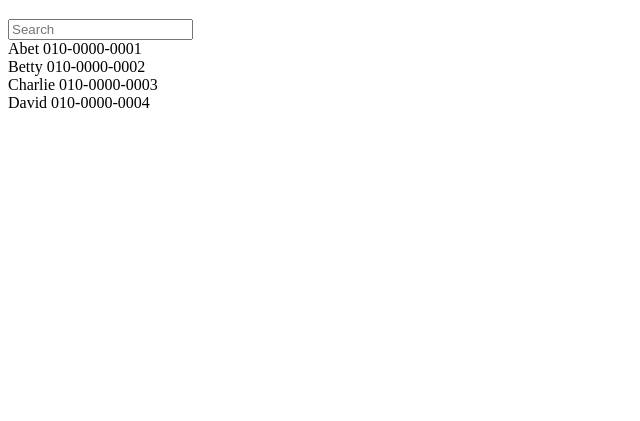
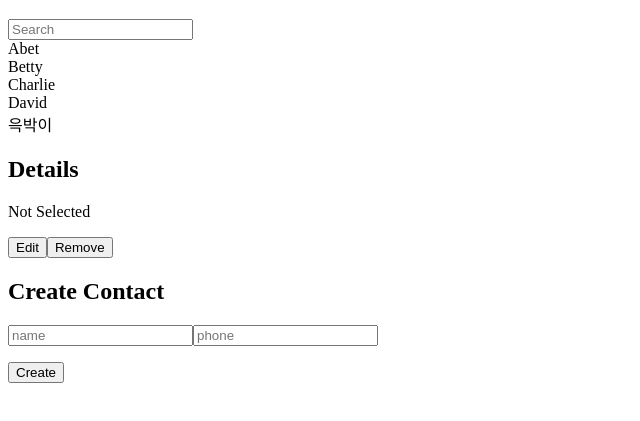
Before and after one commit to min33sky/React_Fundamentals, a React app: page / in a window 1280 px wide. Shown: the part 61-482 px from the top of the page, without its empty margins (0-640 px from the left). Built offline with nearby package versions, Linux system fonts and the light colour scheme; some packages are replaced by stand-ins of ours.

Commit message:
Project Finish

```diff
--- a/package.json
+++ b/package.json
@@ -10,6 +10,9 @@
   "author": "",
   "license": "ISC",
   "dependencies": {
+    "babel-preset-stage-0": "^6.24.1",
+    "immutability-helper": "^2.4.0",
+    "prop-types": "^15.6.0",
     "react": "^16.0.0",
     "react-dom": "^16.0.0"
   },
--- a/src/components/Contact.js
+++ b/src/components/Contact.js
@@ -1,51 +1,188 @@
-import React from 'react';
-import ContactInfo from './ContactInfo';
+import React from "react";
+import ContactInfo from "./ContactInfo";
+import ContactDetails from "./ContactDetails";
+import ContactCreate from "./ContactCreate";
 
+// import update from "react-addons-update";
+import update from "immutability-helper";
+
+/**
+ * 연락처 메인
+ */
 export default class Contact extends React.Component {
-
     constructor(props) {
         super(props);
         this.state = {
-            keyword: '',
+            selectedKey: -1,
+            keyword: "",
             contactData: [
                 {
-                    name: 'Abet',
-                    phone: '010-0000-0001'
-                }, {
-                    name: 'Betty',
-                    phone: '010-0000-0002'
-                }, {
-                    name: 'Charlie',
-                    phone: '010-0000-0003'
-                }, {
-                    name: 'David',
-                    phone: '010-0000-0004'
+                    name: "Abet",
+                    phone: "010-0000-0001"
+                },
+                {
+                    name: "Betty",
+                    phone: "010-0000-0002"
+                },
+                {
+                    name: "Charlie",
+                    phone: "010-0000-0003"
+                },
+                {
+                    name: "David",
+                    phone: "010-0000-0004"
+                },
+                {
+                    name: "윽박이",
+                    phone: "010-0000-0005"
                 }
             ]
         };
+        // 이벤트가 발생하는 객체를 지정한다.
+        this.handleChange = this.handleChange.bind(this);
+        this.handleClick = this.handleClick.bind(this);
 
-        this.handleChange = this
-            .handleChange
-            .bind(this);
+        this.handleCreate = this.handleCreate.bind(this);
+        this.handleRemove = this.handleRemove.bind(this);
+        this.handleEdit = this.handleEdit.bind(this);
     }
 
-    handleChange(e) {
-        this.setState({keyword: e.target.value});
+    /**
+     * Component가 DOM위에 생기기 전에 실행되는 메서드
+     */
+    componentWillMount() {
+        /**
+         * Local Storage에서 JSON을 가져온다.
+         * Data가 있으면 parsing해서 객체로 변환한다.
+         */
+        const contactData = localStorage.contactData;
+
+        if (contactData) {
+            this.setState({
+                contactData: JSON.parse(contactData)
+            });
+        }
     }
 
+    /**
+     * Component가 Update될 때마다 실행되는 메서드
+     */
+    componentDidUpdate(prevProps, prevState) {
+        /**
+         * 이전 값과 현재 값을 비교한 뒤
+         * 값이 바뀌었다면 LocalStorage에 저장한다.
+         */
+        if (
+            JSON.stringify(prevState.contactData) !=
+            JSON.stringify(this.state.contactData)
+        ) {
+            localStorage.contactData = JSON.stringify(this.state.contactData);
+        }
+    }
+
+    /**
+     * 검색창에 입력값 설정
+     * @param {*} e - 이벤트객체
+     */
+    handleChange(e) {
+        this.setState({ keyword: e.target.value });
+    }
+
+    /**
+     * 맴버의 세부 사항 출력
+     * @param {*} key - 맴버 배열의 인덱스
+     */
+    handleClick(key) {
+        this.setState({
+            selectedKey: key
+        });
+        console.log(key + " selected key");
+    }
+
+    /**
+     * 맴버 추가
+     * @param {*} contact - 맴버 1명의 정보
+     */
+    handleCreate(contact) {
+        this.setState({
+            contactData: update(this.state.contactData, { $push: [contact] })
+        });
+    }
+
+    /**
+     * 맴버 삭제
+     */
+    handleRemove() {
+        // 아무 명단도 클릭하지 않았을경우 삭제하지 않는다.
+        if (this.state.selectedKey < 0) {
+            return;
+        }
+
+        this.setState({
+            /**
+             * selectedKey부터 1개의 데이터를 삭제한다.
+             * selectedKey는 -1로 초기화해준다.
+             */
+            contactData: update(this.state.contactData, {
+                $splice: [[this.state.selectedKey, 1]]
+            }),
+            selectedKey: -1
+        });
+    }
+
+    /**
+     * 맴버 수정
+     * @param {*} name
+     * @param {*} phone
+     */
+    handleEdit(name, phone) {
+        // 명단클릭 하지 않았을 시 작동 안한다
+        if (this.state.selectedKey < 0) {
+            return;
+        }
+
+        this.setState({
+            contactData: update(this.state.contactData, {
+                [this.state.selectedKey]: {
+                    name: { $set: name },
+                    phone: { $set: phone }
+                }
+            })
+        });
+    }
+
+    /**
+     * 렌더링
+     */
     render() {
-        const mapToComponents = (data) => {
+        const mapToComponents = data => {
+            // 이름 내림차순 정렬
             data.sort((a, b) => {
                 return a.name > b.name;
             });
-            data = data.filter((contact) => {
-                return contact
-                    .name
-                    .toLowerCase()
-                    .indexOf(this.state.keyword.toLowerCase()) > -1;
+
+            // (검색시 사용)필터링해서 새로운 배열을 리턴
+            data = data.filter(contact => {
+                return (
+                    contact.name
+                        .toLowerCase()
+                        .indexOf(this.state.keyword.toLowerCase()) > -1
+                );
             });
-            return data.map((contact, i) => {
-                return (<ContactInfo contact={contact} key={i}/>);
+
+            return data.map((contact, idx) => {
+                return (
+                    <ContactInfo
+                        contact={contact}
+                        key={idx}
+                        /**
+                         * 이벤트는 컴포넌트에서 실행되지않고
+                         * Native From(<div>, <h1>...)에서만 실행된다.
+                         * 이벤트는 해당 컴포넌트에 props로 전달된다.
+                         */
+                        onClick={() => this.handleClick(idx)}
+                    />
+                );
             });
         };
 
@@ -56,8 +193,16 @@ export default class Contact extends React.Component {
                     name="keyword"
                     placeholder="Search"
                     value={this.state.keyword}
-                    onChange={this.handleChange}/>
+                    onChange={this.handleChange}
+                />
                 <div>{mapToComponents(this.state.contactData)}</div>
+                <ContactDetails
+                    isSelected={this.state.selectedKey != -1}
+                    contact={this.state.contactData[this.state.selectedKey]}
+                    onRemove={this.handleRemove}
+                    onEdit={this.handleEdit}
+                />
+                <ContactCreate onCreate={this.handleCreate} />
             </div>
         );
     }
--- /dev/null
+++ b/src/components/ContactCreate.js
@@ -0,0 +1,104 @@
+import React from "react";
+import PropTypes from "prop-types";
+
+export default class ContactCreate extends React.Component {
+    constructor(props) {
+        super(props);
+        this.state = {
+            name: "",
+            phone: ""
+        };
+
+        // Event binding
+        this.handleChange = this.handleChange.bind(this);
+        this.handleClick = this.handleClick.bind(this);
+        this.handleKeyPress = this.handleKeyPress.bind(this);
+    }
+
+    /**
+     * Input에 들어오는 값을 저장한다.
+     * nextState[e.target.name] = e.target.value;
+     * -> {"name" : "Messi"}
+     * @param {*} e
+     */
+    handleChange(e) {
+        let nextState = {};
+        nextState[e.target.name] = e.target.value;
+        this.setState(nextState);
+    }
+
+    /**
+     * Keyboard 입력 사용
+     * @param {*} e
+     */
+    handleKeyPress(e){
+        // Press Enter Key
+        if(e.charCode === 13){
+            this.handleClick();
+        }
+    }
+
+    /**
+     * Create 버튼 클릭 시 맴버 등록
+     */
+    handleClick() {
+        const contact = {
+            name: this.state.name,
+            phone: this.state.phone
+        };
+
+        // 넘어온 onCreate함수 실행
+        this.props.onCreate(contact);
+
+        // 초기화
+        this.setState({
+            name: "",
+            phone: ""
+        });
+
+        // 커서를 자동으로 Input창에 위치(ref 이용)
+        this.nameInput.focus();
+    }
+
+
+
+    render() {
+        return (
+            <div>
+                <h2>Create Contact</h2>
+                <p>
+                    <input
+                        type="text"
+                        name="name"
+                        placeholder="name"
+                        value={this.state.name}
+                        onChange={this.handleChange}
+                        // ref => Javascript의 id값과 비슷함
+                        ref={(ref) => {this.nameInput = ref}}
+                    />
+                    <input
+                        type="text"
+                        name="phone"
+                        placeholder="phone"
+                        value={this.state.phone}
+                        onChange={this.handleChange}
+                        onKeyPress={this.handleKeyPress}
+
+                    />
+                </p>
+                <button onClick={this.handleClick}>Create</button>
+            </div>
+        );
+    }
+}
+
+// PropType과 Default값 설정
+ContactCreate.propTypes = {
+    onCreate: PropTypes.func
+};
+
+ContactCreate.defaultProps = {
+    onCreate: () => {
+        console.error("onCreate not defined");
+    }
+};
--- /dev/null
+++ b/src/components/ContactDetails.js
@@ -0,0 +1,138 @@
+import React from "react";
+import PropTypes from "prop-types";
+
+export default class ContactDetails extends React.Component {
+    constructor(props) {
+        super(props);
+
+        this.state = {
+            isEdit: false,
+            name: "",
+            phone: ""
+        };
+
+        this.handleToggle = this.handleToggle.bind(this);
+        this.handleChange = this.handleChange.bind(this);
+        this.handleEdit = this.handleEdit.bind(this);
+        this.handleKeyPress = this.handleKeyPress.bind(this);
+    }
+
+    handleToggle() {
+        /**
+         * setState가 비동기 메서드이기 때문에
+         * setState메서드가 끝나기전에 console.log()가 실행
+         * 그래서 false부터 출력된다.
+         */
+        if (!this.state.isEdit) {
+            // 수정할 맴버 불러오기
+            this.setState({
+                name: this.props.contact.name,
+                phone: this.props.contact.phone
+            });
+        } else {
+            // 맴버 수정
+            this.handleEdit();
+        }
+
+        this.setState({
+            isEdit: !this.state.isEdit
+        });
+
+        console.log(this.state.isEdit);
+    }
+
+    /**
+     * Input에 들어오는 값을 저장한다.
+     * nextState[e.target.name] = e.target.value;
+     * -> {"name" : "Messi"}
+     * @param {*} e
+     */
+    handleChange(e) {
+        let nextState = {};
+        nextState[e.target.name] = e.target.value;
+        this.setState(nextState);
+    }
+
+    /**
+     * Contact Component의 onEdit 메서드 호출
+     */
+    handleEdit() {
+        this.props.onEdit(this.state.name, this.state.phone);
+    }
+
+    handleKeyPress(e) {
+        if (e.charCode === 13) {
+            this.handleToggle();
+        }
+    }
+
+    render() {
+        const details = (
+            <div>
+                <p>{this.props.contact.name}</p>
+                <p>{this.props.contact.phone}</p>
+            </div>
+        );
+
+        const edit = (
+            <div>
+                <p>
+                    <input
+                        type="text"
+                        name="name"
+                        placeholder="name"
+                        value={this.state.name}
+                        onChange={this.handleChange}
+                        onKeyPress={this.handleKeyPress}
+                    />
+                </p>
+                <p>
+                    <input
+                        type="text"
+                        name="phone"
+                        placeholder="phone"
+                        value={this.state.phone}
+                        onChange={this.handleChange}
+                        onKeyPress={this.handleKeyPress}
+                    />
+                </p>
+            </div>
+        );
+
+        const view = this.state.isEdit ? edit : details;
+        const blank = <div>Not Selected</div>;
+
+        return (
+            <div>
+                <h2>Details</h2>
+                {this.props.isSelected ? view : blank}
+                <p>
+                    <button onClick={this.handleToggle}>
+                        {this.state.isEdit ? "OK" : "Edit"}
+                    </button>
+                    <button onClick={this.props.onRemove}>Remove</button>
+                </p>
+            </div>
+        );
+    }
+}
+
+// Default Value Setting
+ContactDetails.defaultProps = {
+    contact: {
+        name: "",
+        phone: ""
+    },
+    onRemove: () => {
+        console.error("onRemove not defined");
+    },
+    onEdit: () => {
+        console.error("onEdit not defined");
+    }
+};
+
+ContactDetails.propTypes = {
+    contact: PropTypes.object,
+    onRemove: PropTypes.func,
+    onEdit: PropTypes.func
+};
--- a/src/components/ContactInfo.js
+++ b/src/components/ContactInfo.js
@@ -1,9 +1,9 @@
-import React from 'react';
+import React from "react";
 
-export default class ContactInfo extends React.Component{
-    render(){
-        return(
-            <div>{this.props.contact.name} {this.props.contact.phone}</div>
-        )
+export default class ContactInfo extends React.Component {
+    render() {
+        return (
+            <div onClick={this.props.onClick}>{this.props.contact.name}</div>
+        );
     }
 }
--- a/webpack.config.js
+++ b/webpack.config.js
@@ -24,7 +24,7 @@ module.exports = {
                     exclude: /node_modules/,
                     query: {
                         cacheDirectory: true,
-                        presets: ['es2015', 'react'],
+                        presets: ['es2015', 'stage-0', 'react'],
                         plugins: ["react-hot-loader/babel"]
                     }
                 }
```
Also changed, not shown: public/index.html (+1 -0 lines), src/index.js (+18 -16 lines), .eslintrc.json (added).
